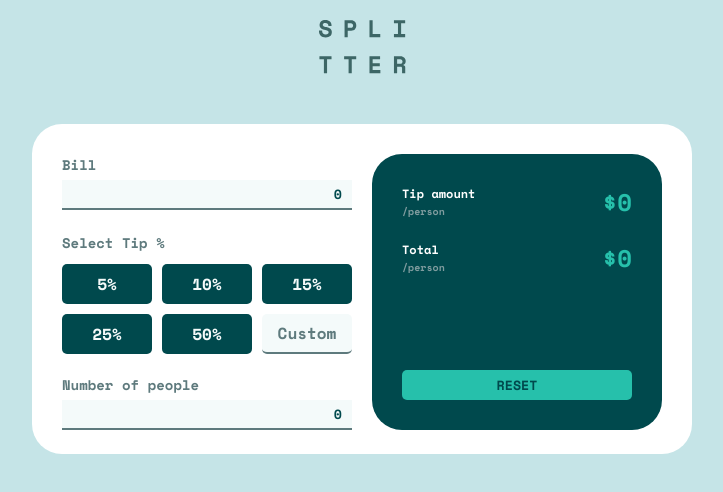
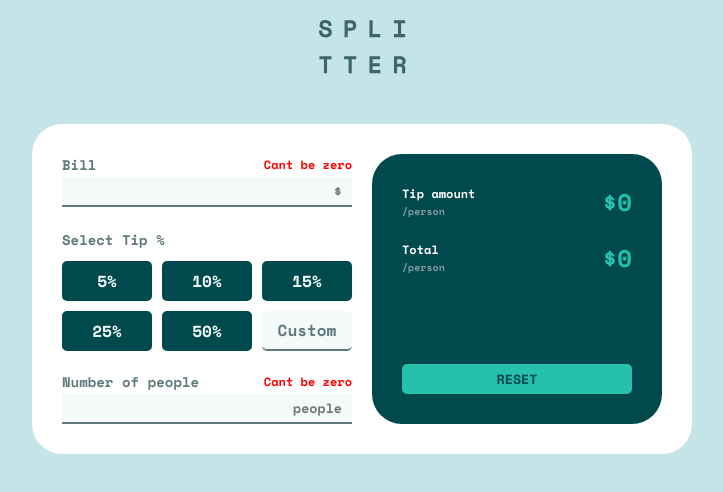
Before and after one commit to Kiril-Pavlov/tip-calculator-app, a React (Create React App) app: page / in a window 1280 px wide. Shown: the top 492 px of the page, without its empty margins (278-1001 px from the left). Built offline with nearby package versions, Linux system fonts and the light colour scheme.

Commit message:
number validation, error messages added. double tip selection with custom fixed

```diff
--- a/src/App.css
+++ b/src/App.css
@@ -64,7 +64,7 @@ body{
 .number-of-people{
   display: flex;
   flex-direction: column;
-  gap: 5px;
+  gap: 2px;
 }
 
 .total-bill-input label,
@@ -132,7 +132,29 @@ body{
   text-align: center;
 }
 
+.input-label-error-container{
+  display: flex;
+  flex-direction: row;
+  align-items: center;
+  justify-content: space-between;
+}
 
+.input-label-error-container span{
+  font-size: 12px;
+  color: red;
+}
+
+/* Chrome, Safari, Edge, Opera */
+input::-webkit-outer-spin-button,
+input::-webkit-inner-spin-button {
+  -webkit-appearance: none;
+  margin: 0;
+}
+
+/* Firefox */
+input[type=number] {
+  -moz-appearance: textfield;
+}
 
 
 
--- a/src/App.js
+++ b/src/App.js
@@ -3,16 +3,16 @@ import './App.css';
 import logo from "./assets/logo.svg"
 
 function App() {
-  const [billAmount,setBillAmount]=useState(0)
-  const [tipPercent, setTipPercent]=useState(0)
-  const [numberPeople,setNumberPeople]=useState(0)
+  const [billAmount,setBillAmount]=useState("")
+  const [tipPercent, setTipPercent]=useState("")
+  const [numberPeople,setNumberPeople]=useState("")
 
   const handleBillAmount = (e) => {
-    setBillAmount(e.target.value)
+    setBillAmount(Number(e.target.value))
   }
 
   const handleNumberPeople = (e) => {
-    setNumberPeople(e.target.value)
+    setNumberPeople(Number(e.target.value))
   }
 
   const handleResetCalculation = ()=>{
@@ -21,14 +21,19 @@ function App() {
     setNumberPeople(0)
   }
 
+  console.log(typeof(billAmount))
+  console.log(typeof(numberPeople))
+
   return (
     <div className="main-container">
       <div className='logo-container'><img src={logo} alt="Logo" /></div>
       <div className='calculator-container'>
         <div className='inputs-container'>
           <div className='total-bill-input'>
-            <label htmlFor="">Bill</label>
-            <input type="text" placeholder='$' value={billAmount} onChange={handleBillAmount}/>
+            <div className='input-label-error-container'>
+              <label htmlFor="">Bill</label><span>{billAmount<=0 ? "Cant be zero" : ""}</span>
+            </div>
+            <input type="number" placeholder='$' value={billAmount} onChange={handleBillAmount}/>
           </div>
           <div className='tip-percent-select'>
             <label htmlFor="">Select Tip %</label>
@@ -38,12 +43,14 @@ function App() {
               <button onClick={()=>setTipPercent(15)} className={tipPercent===15 ? " select-percent-button activeBtn":"select-percent-button"}>15%</button>
               <button onClick={()=>setTipPercent(25)} className={tipPercent===25 ? " select-percent-button activeBtn":"select-percent-button"}>25%</button>
               <button onClick={()=>setTipPercent(50)}  className={tipPercent===50 ? " select-percent-button activeBtn":"select-percent-button"}>50%</button>
-              <input type="text" placeholder='Custom' onChange={(e)=>{setTipPercent(e.target.value)}}/>
+              <input type="number" placeholder='Custom' onChange={(e)=>{setTipPercent(e.target.value)}} onFocus={(e)=>{setTipPercent(0)}}/>
             </div>
           </div>
           <div className='number-of-people'>
-            <label htmlFor="">Number of people</label>
-            <input type="text" placeholder='people' value={numberPeople} onChange={handleNumberPeople}/>
+          <div className='input-label-error-container'>
+              <label htmlFor="">Number of people</label><span>{billAmount<=0 ? "Cant be zero" : ""}</span>
+            </div>
+            <input type="number" placeholder='people' value={numberPeople} onChange={handleNumberPeople}/>
           </div>
         </div>
         <div className='results-container'>
@@ -59,7 +66,7 @@ function App() {
                 </div>
               </div>
               <div className='tip-amount-right'>
-                {(billAmount===0 || numberPeople ===0) ? "$"+0 : "$"+((billAmount/numberPeople)*(tipPercent/100)).toFixed(2)}
+                {(billAmount<=0 || numberPeople<=0) ? "$"+0 : "$"+((billAmount/numberPeople)*(tipPercent/100)).toFixed(2)}
               </div>
             </div>
             {/* total */}
@@ -73,7 +80,7 @@ function App() {
                 </div>
               </div>
               <div className='tip-amount-right'>
-                {(billAmount===0 || numberPeople ===0) ? "$"+0 : "$"+((billAmount/numberPeople)*(tipPercent/100+1)).toFixed(2)}
+                {(billAmount<=0 || numberPeople<=0) ? "$"+0 : "$"+((billAmount/numberPeople)*(tipPercent/100+1)).toFixed(2)}
               </div>
             </div>
           </div>
```
